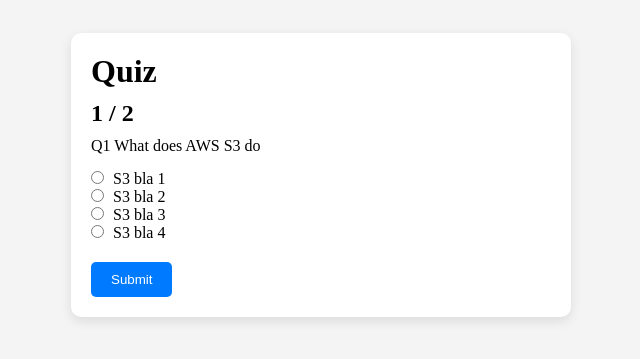
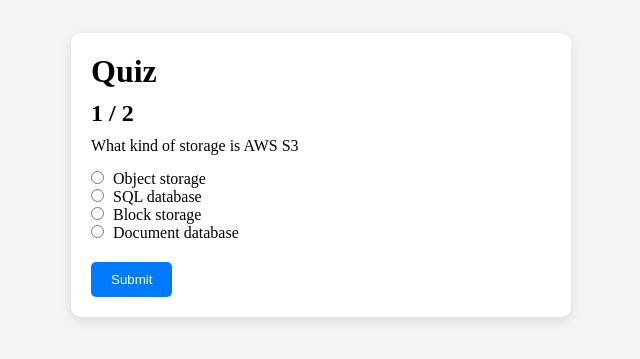
Before and after one commit to bukkalexander/corplife, a React (Vite) app in the folder web/: page / in a window 1280 px wide. Shown: the part 225-584 px from the top of the page, without its empty margins (319-959 px from the left). Built offline with nearby package versions, Linux system fonts and the light colour scheme.

Commit message:
feature (web): add score board

```diff
--- a/web/src/App.jsx
+++ b/web/src/App.jsx
@@ -1,30 +1,37 @@
 import React, { useState } from 'react';
-import QuestionBoard from './QuestionBoard.jsx'
-import ResultBoard from './ResultBoard.jsx'
+import QuestionBoard from './QuestionBoard.jsx';
+import ResultBoard from './ResultBoard.jsx';
 
 const questionList = [
-  {text:"Q1 What does AWS S3 do",answers:["S3 bla 1","S3 bla 2","S3 bla 3","S3 bla 4"], correctAnswer: 0 },
-  {text:"Q2 What does EC2 mean",answers:["S3 bla 1","S3 bla 2","S3 bla 3","S3 bla 4"], correctAnswer: 1 }
+  {
+    text: 'What kind of storage is AWS S3',
+    answers: ['Object storage', 'SQL database', 'Block storage', 'Document database'],
+    correctAnswer: 0,
+  },
+  {
+    text: 'What does EC2 mean',
+    answers: ['Elastic Container Creater', 'Elastic Compute Cloud', 'Ephemeral Code Catalog', 'Error Cloud 2'],
+    correctAnswer: 1,
+  },
 ];
 
 function App() {
-
   const [isQuizCompleted, setIsQuizCompleted] = useState(false);
   const [currentQuestionIndex, setCurrentQuestionIndex] = useState(0);
   const [selectedAnswer, setSelectedAnswer] = useState(null);
   const [score, setScore] = useState(0);
 
   const handleSelectedAnswer = (event) => {
-    setSelectedAnswer(event.target.value);
+    setSelectedAnswer(Number(event.target.value));
   };
-
-  const handleIsQuizCompleted = () => {
-    setIsQuizCompleted(true);
-  }
 
   const handleSubmit = (event) => {
     event.preventDefault();
     console.log(selectedAnswer);
+
+    if (selectedAnswer == questionList[currentQuestionIndex].correctAnswer) {
+      setScore(score + 1);
+    }
 
     if (currentQuestionIndex < questionList.length - 1) {
       if (selectedAnswer == questionList[currentQuestionIndex].correctAnswer) {
@@ -32,15 +39,22 @@
       }
       setCurrentQuestionIndex(currentQuestionIndex + 1);
     } else {
-      handleIsQuizCompleted();
+      setIsQuizCompleted(true)
     }
   };
 
   const question = questionList[currentQuestionIndex];
   const boardHeaderText = `${currentQuestionIndex + 1} / ${questionList.length}`;
-  return (
-    <>{ isQuizCompleted ? <ResultBoard score={score} totalQuestions={questionList.length} /> : <QuestionBoard onSubmit={handleSubmit} question={question} headerText={boardHeaderText} onSelectedAnswer={handleSelectedAnswer}/> }</>
-  )
+  return isQuizCompleted ? (
+    <ResultBoard score={score} totalQuestions={questionList.length} />
+  ) : (
+    <QuestionBoard
+      onSubmit={handleSubmit}
+      question={question}
+      headerText={boardHeaderText}
+      onSelectedAnswer={handleSelectedAnswer}
+    />
+  );
 }
 
 export default App;
```
Also changed, not shown: 1 other file (tests, documents, lock files or other folders).
